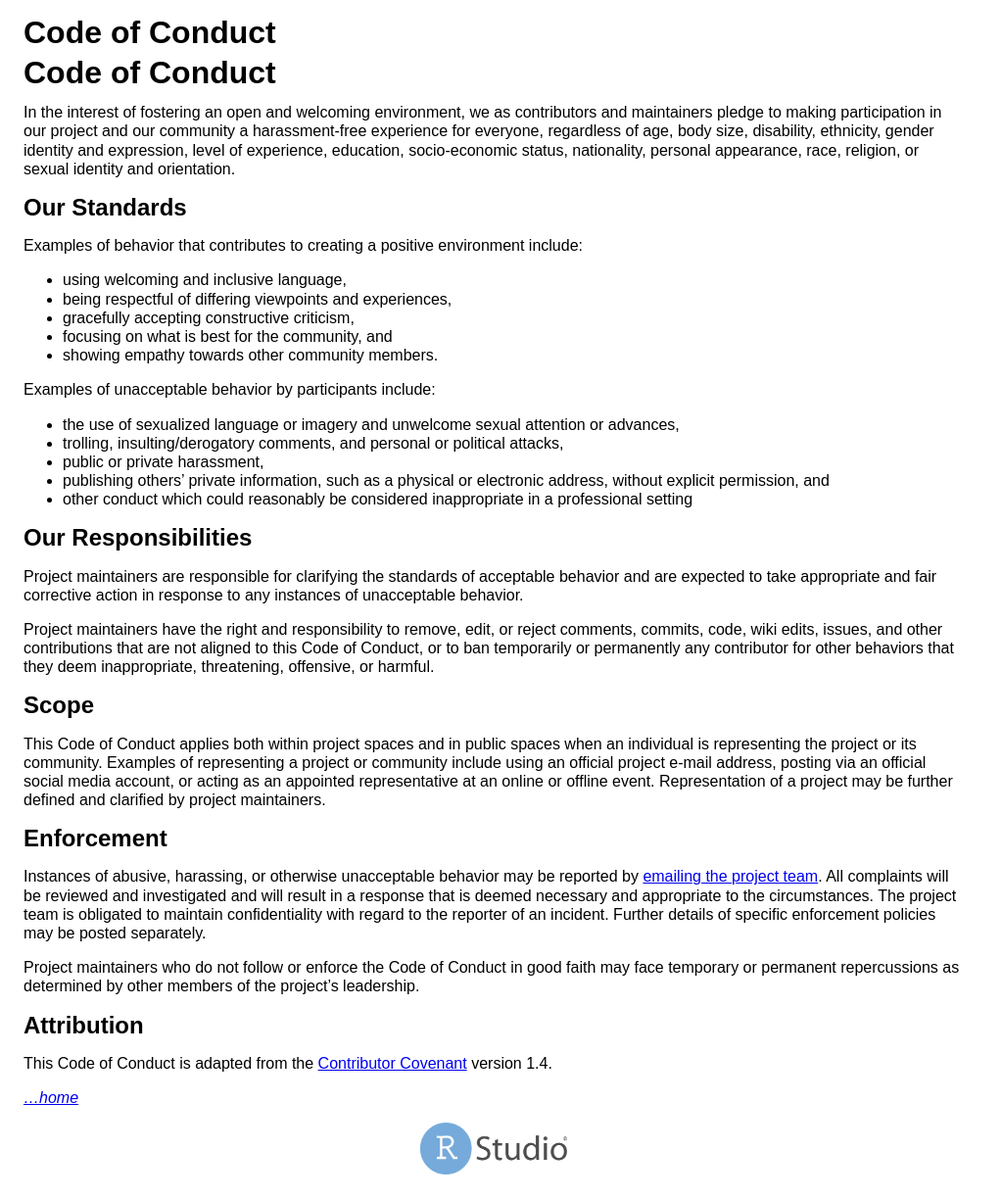
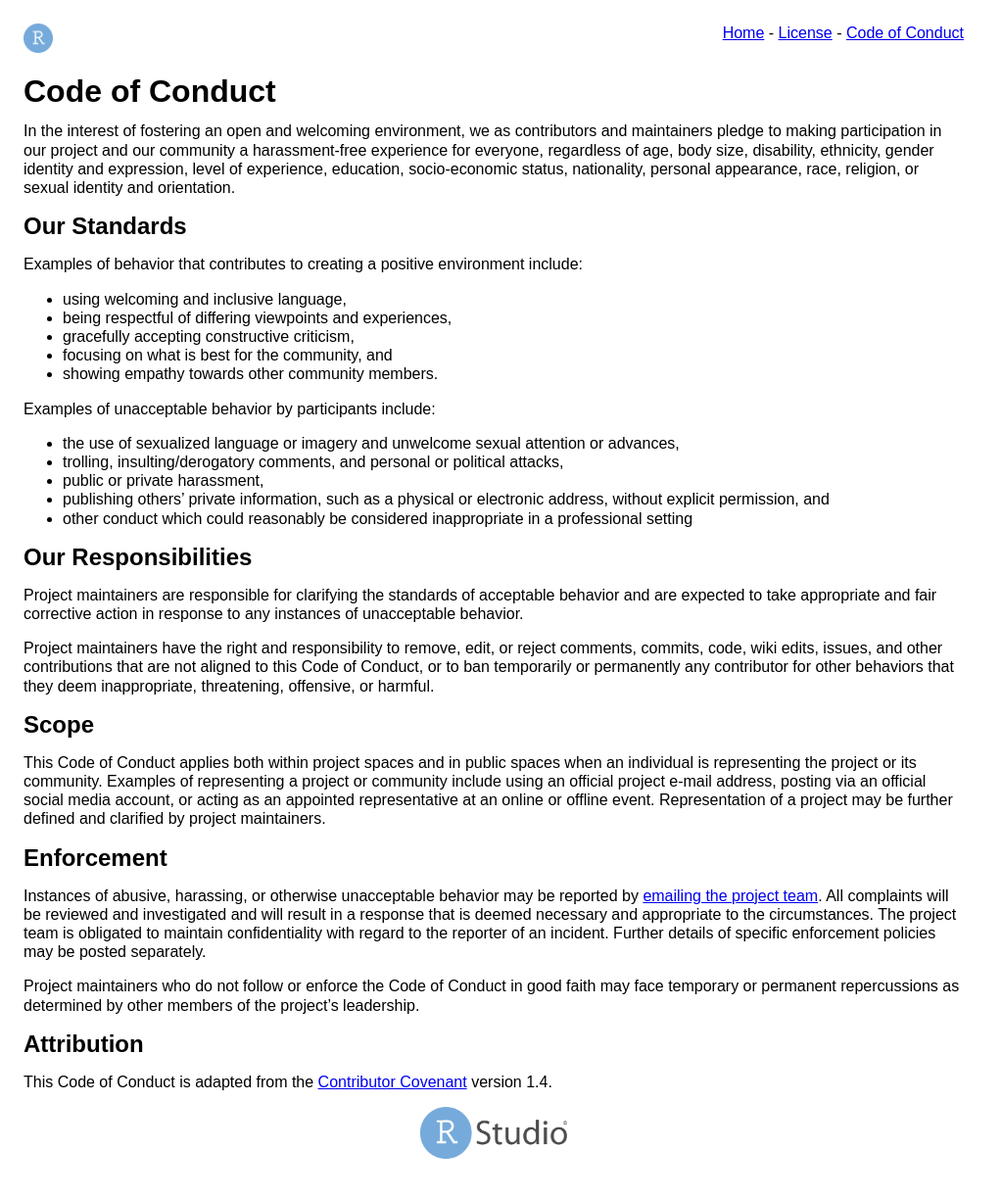
Before and after one commit to rstudio-education/learner-personas, a Jekyll site: the page built from CONDUCT.md, in a window 1280 px wide. Shown: the whole page at 98% size, without its empty margins (0-1023 px from the left). Built offline with Jekyll 4.4.1, drawn with Linux system fonts in a browser that asks for light colours; our own code applies the rules of GitHub Pages for plain Markdown files.

Commit message:
Adding navigation

```diff
--- a/_layouts/page.html
+++ b/_layouts/page.html
@@ -4,12 +4,18 @@
     <link href="{{ '/assets/site.css' | relative_url }}" rel="stylesheet" type="text/css">
   </head>
   <body>
+    <header>
+      <a href="http://rstudio.com"><img class="header" src="{{ '/favicon.ico' | relative_url }}" alt = "RStudio" width="30" /></a>
+      {% unless page.root %}<a href="{{ '/' | relative_url }}">{% endunless %}Home{% unless page.root %}</a>{% endunless %}
+      -
+      <a href="{{ '/license/' | relative_url }}">License</a>
+      -
+      <a href="{{ '/conduct/' | relative_url }}">Code of Conduct</a>
+    </header>
+    <br/>
     <h1>{{page.title}}</h1>
     {% if page.image %}<p><img class="title" src="../assets/{{page.image}}" alt="{{page.title}}" width="100" /></p>{% endif %}
 {{content}}
-    {% unless page.root %}
-    <p><em><a href="{{ '/' | relative_url }}">…home</a></em></p>
-    {% endunless %}
     <footer>
       <p><a href="http://rstudio.com"><img src="{{ '/assets/rstudio.png' | relative_url }}" alt = "RStudio" width="150" /></a></p>
     </footer>
--- a/assets/site.css
+++ b/assets/site.css
@@ -5,13 +5,22 @@ body {
   line-height: 120%;
 }
 
+header {
+    text-align: right;
+}
+
 footer {
   text-align: center;
 }
 
+img.header {
+  float: left;
+}
+
 img.title {
   float: left;
-  padding-right: 1em;
+  padding-right: 3em;
+  padding-bottom: 1em;
 }
 
 td {
```
Also changed, not shown: CONDUCT.md (+5 -1 lines), LICENSE.md.
